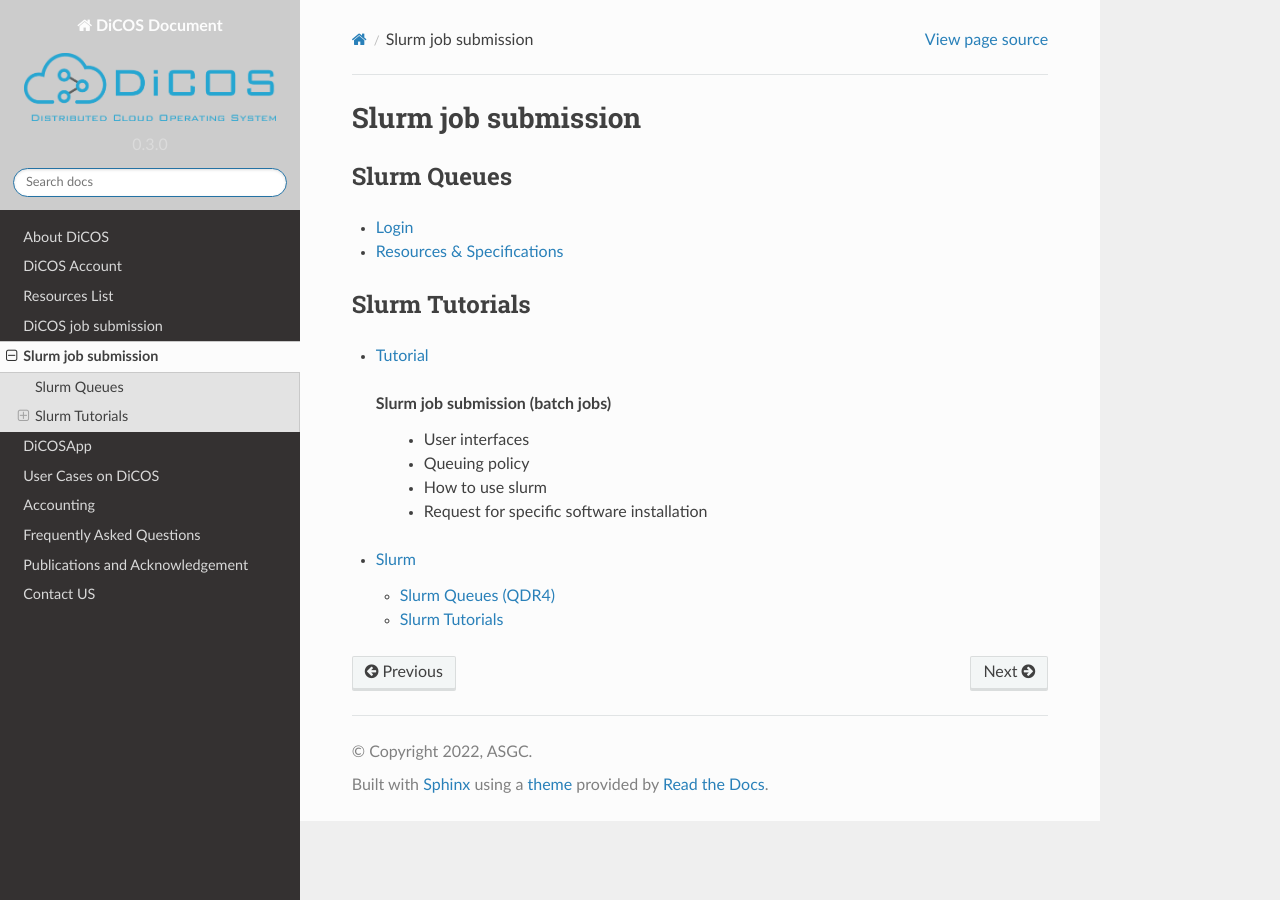
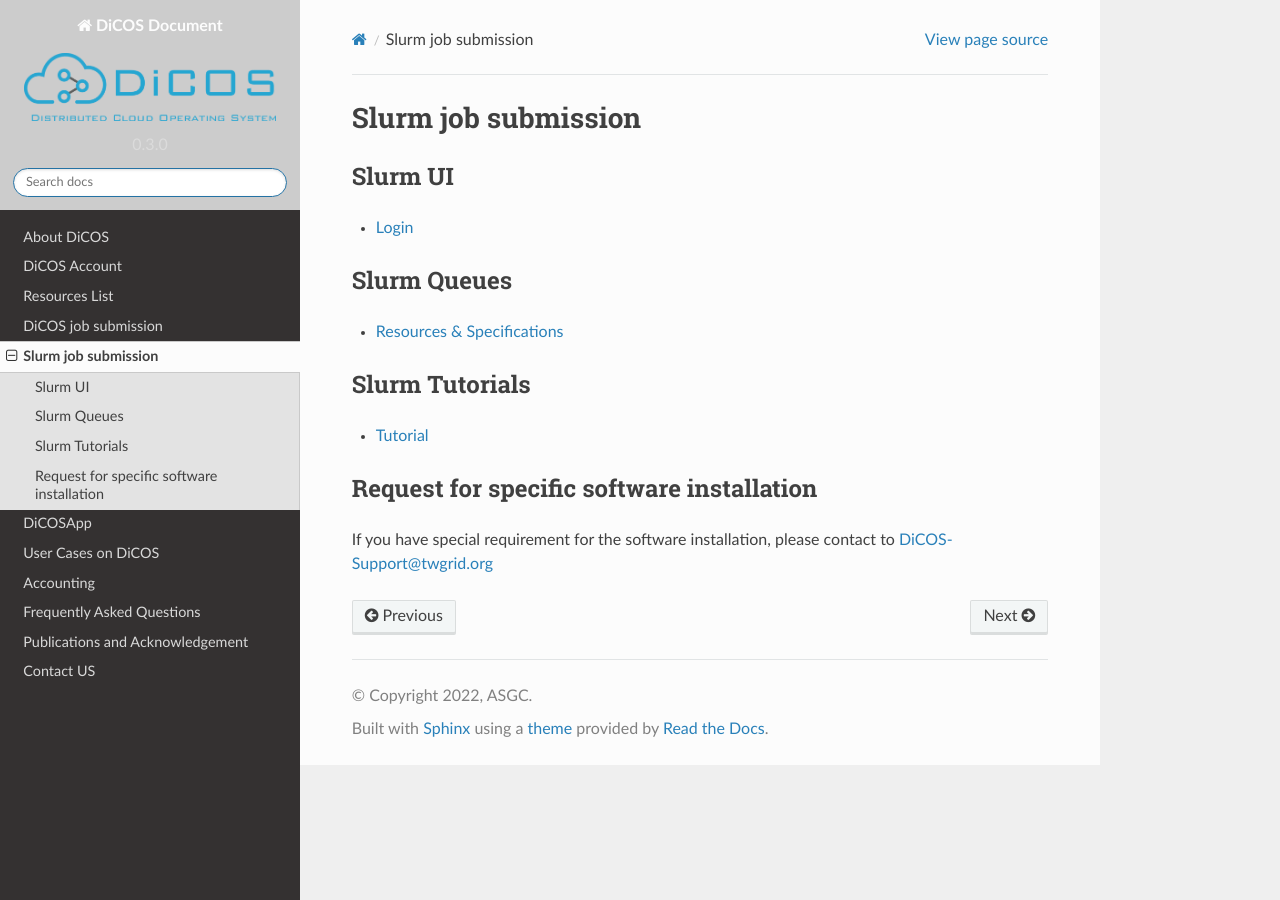
Before and after one commit to ASGCOPS/dicos_document, a Sphinx documentation site: the page built from docs/source/slurm_job_submission.rst, in a window 1280 px wide. Built offline with Sphinx 7.4.7 and the Read the Docs theme 2.0.0, drawn with Linux system fonts in a browser that asks for light colours.

Commit message:
Revise slurm_job_submission.rst

```diff
--- a/docs/source/slurm_job_submission.rst
+++ b/docs/source/slurm_job_submission.rst
@@ -2,10 +2,14 @@
 Slurm job submission
 **********************
 
+Slurm UI
+^^^^^^^^^^^^^^^^^^^^^
+
+* :doc:`Login<slurm_job_submission/slurmui>`
+
 Slurm Queues
 ^^^^^^^^^^^^^^^^^^^^^
 
-* :doc:`Login<slurm_job_submission/slurmui>`
 * :doc:`Resources & Specifications<slurm_job_submission/QDR4_intro>`
 
 Slurm Tutorials
@@ -13,14 +17,7 @@
 
 * :doc:`Tutorial<slurm_job_submission/slurm_docs>`
 
-..
+Request for specific software installation
+^^^^^^^^^^^^^^^^^^^^^^^^^^^^^^^^^^^^^^^^^^^^
 
-   Slurm job submission (batch jobs)
-     - User interfaces
-     - Queuing policy
-     - How to use slurm
-     - Request for specific software installation
-
-.. toctree::
-
-   dicos_djm/slurm
+If you have special requirement for the software installation, please contact to DiCOS-Support@twgrid.org
```
